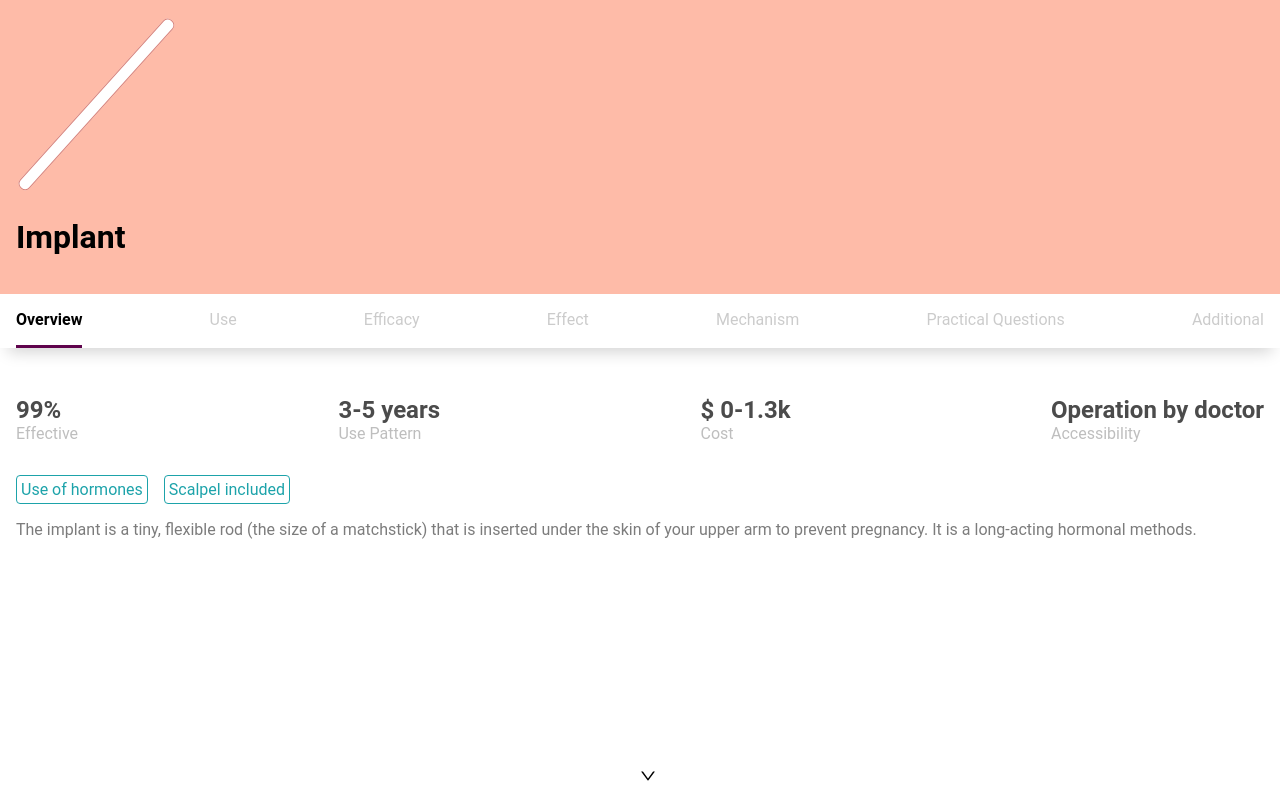
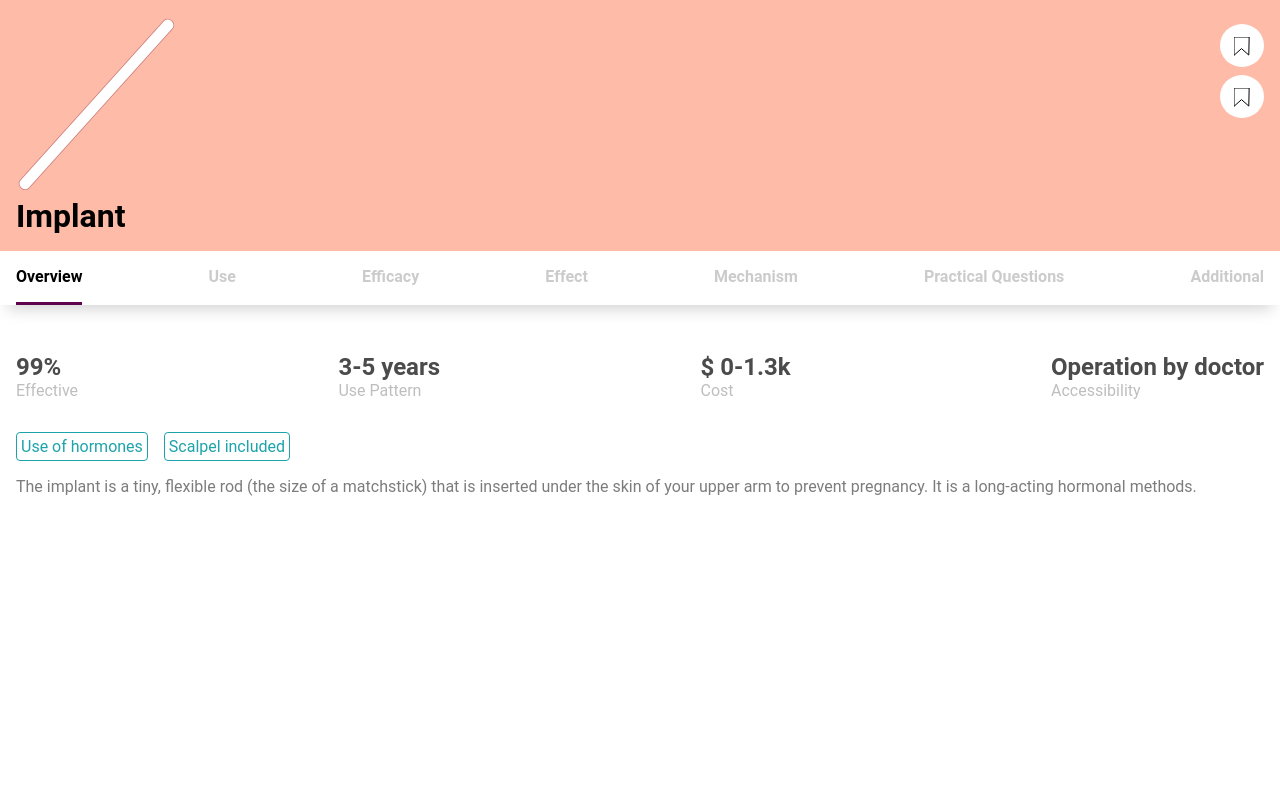
Before and after one commit to sandboxnu/knowyouroptions, a Next.js app in the folder frontend/: page /implant in a window 1280 px wide. Built offline with nearby package versions, Linux system fonts and the light colour scheme; a web font is replaced by a local one.

Commit message:
Styled bookmark icon

```diff
--- a/frontend/templates/TabBar.tsx
+++ b/frontend/templates/TabBar.tsx
@@ -1,10 +1,12 @@
 import { ReactElement } from 'react';
 import styled from 'styled-components';
 
-const HighlightedTab = styled.div`
+const HighlightedTab = styled.h2`
   border: 0rem;
   border-bottom: 0.2rem #5f034c;
   border-style: solid;
+  cursor: pointer;
+  font-size: 1rem;
   font-weight: bold;
   margin: 0 1rem;
   padding: 1rem 0;
@@ -21,7 +23,9 @@ const Row = styled.div`
   wrap: no-wrap;
 `;
 
-const Tab = styled.div`
+const Tab = styled.h2`
+  cursor: pointer;
+  font-size: 1rem;
   margin: 0 1rem;
   opacity: 0.2;
   padding: 1rem 0;
--- a/frontend/templates/contraceptives/index.tsx
+++ b/frontend/templates/contraceptives/index.tsx
@@ -9,8 +9,17 @@ import PracticalQuestions, { PracticalProps } from './tabs/PracticalQuestions';
 import AdditionalInfo, { AdditionalProps } from './tabs/AdditionalInfo';
 import styled from 'styled-components';
 import DownOutlined from '@ant-design/icons/DownOutlined';
+import { Column, Row } from './tabs/StyledComponents';
+import SvgBookmark from '../../public/bookmark.svg';
 
 // styled
+const Bookmark = styled(SvgBookmark)`
+  fill: white;
+  position: relative;
+  stroke: black;
+  top: 2px;
+`;
+
 const Container = styled.div`
   padding: 1rem;
 `;
@@ -23,6 +32,43 @@ const DownArrow = styled(DownOutlined)`
 
 const Header = styled(Container)`
   background-color: #febba8;
+  display: flex;
+  flex-direction: row;
+`;
+
+const SvgCircle = styled.div`
+  background-color: white;
+  border-radius: 50%;
+  padding: 0.7rem 0.9rem 0.6rem 0.9rem;
+
+  :hover {
+    cursor: pointer;
+
+    ${Bookmark} {
+      fill: purple;
+    }
+  }
+`;
+
+const SvgColumn = styled(Column)`
+  margin-left: auto;
+
+  ${SvgCircle} {
+    margin-top: 0.5rem;
+  }
+`;
+
+const SvgRow = styled(Row)`
+  margin-left: auto;
+  margin-top: auto;
+
+  ${SvgCircle} {
+    margin-left: 0.5rem;
+  }
+`;
+
+const Title = styled.h1`
+  margin: 0;
 `;
 
 // components
@@ -68,18 +114,35 @@ const Contraceptives = ({
     <PracticalQuestions {...practicalProps} />,
     <AdditionalInfo {...additionalProps} />,
   ];
-
+  const BookmarkIcon = (
+    <SvgCircle>
+      <Bookmark />
+    </SvgCircle>
+  );
   return (
     <>
       <Header>
-        {tabIndex===0 && SvgContraceptive}
-        <h1>{title}</h1>
+        <div>
+          {tabIndex === 0 && SvgContraceptive}
+          <Title>{title}</Title>
+        </div>
+        {tabIndex === 0 ? (
+          <SvgColumn>
+            {BookmarkIcon}
+            {BookmarkIcon}
+          </SvgColumn>
+        ) : (
+          <SvgRow>
+            {BookmarkIcon}
+            {BookmarkIcon}
+          </SvgRow>
+        )}
       </Header>
       <TabBar tabs={tabs} tabIndex={tabIndex} setTabIndex={setTabIndex} />
       <Container>{tabComponents[tabIndex]}</Container>
-      {tabIndex < tabs.length - 1 && (
+      {/*tabIndex < tabs.length - 1 && (
         <DownArrow onClick={() => setTabIndex(tabIndex + 1)} />
-      )}
+      )*/}
     </>
   );
 };
```
